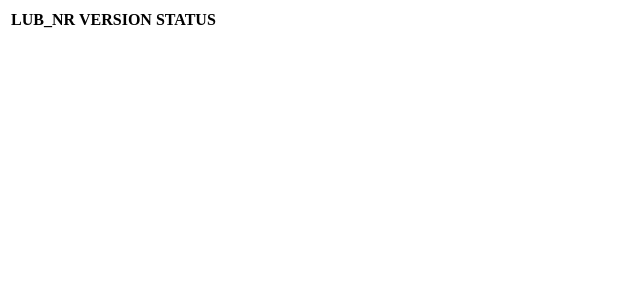
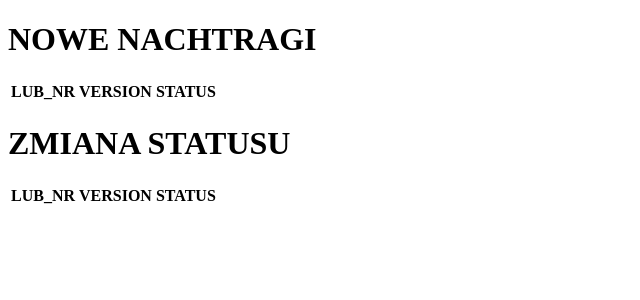
Before and after one commit to jatomczak/aplikacja, a Django app: a page that uses aplikacja_MAN/okbv/templates/compare_data.html in a window 1280 px wide. Shown: the top 300 px of the page, without its empty margins (0-640 px from the left). Run offline with Django 3.2, Linux system fonts and the light colour scheme; a user stored in the database is signed in; tables that the repository leaves empty hold one stand-in row (values such as "Sample post"); lists and menus that the app fills with data are empty.

```diff
--- a/aplikacja_MAN/okbv/models.py
+++ b/aplikacja_MAN/okbv/models.py
@@ -41,6 +41,7 @@ class OkbvFile(models.Model):
     owner = models.ForeignKey(User, on_delete=models.CASCADE)
     name = models.CharField(max_length=50)
     file = models.FileField(upload_to=file_path, validators=[FileExtensionValidator_PL(allowed_extensions=['csv'])])
+    is_file_processing = models.BooleanField(default=False)
 
     class Meta:
         unique_together = ('owner', 'name')
--- a/aplikacja_MAN/okbv/templates/compare_data.html
+++ b/aplikacja_MAN/okbv/templates/compare_data.html
@@ -6,6 +6,7 @@
 </head>
 <body>
 
+<h1>NOWE NACHTRAGI</h1>
 <table>
     <th>LUB_NR</th>
     <th>VERSION</th>
@@ -16,9 +17,27 @@
         <td>{{ nachtrag.version }}</td>
         <td>{{ nachtrag.type }}</td>
         <td>{{ nachtrag.status }}</td>
+        <td>{{ nachtrag.status_date }}</td>
     </tr>
 {% endfor %}
 </table>
 
+<h1>ZMIANA STATUSU</h1>
+<table>
+    <th>LUB_NR</th>
+    <th>VERSION</th>
+    <th>STATUS</th>
+{% for nachtrag in change_status %}
+    <tr>
+        <td>{{ nachtrag.bus.lub_nr }}</td>
+        <td>{{ nachtrag.version }}</td>
+        <td>{{ nachtrag.type }}</td>
+        <td>{{ nachtrag.status }}</td>
+        <td>{{ nachtrag.status_date }}</td>
+    </tr>
+{% endfor %}
+</table>
+
+
 </body>
 </html>
--- a/aplikacja_MAN/okbv/templates/files_list.html
+++ b/aplikacja_MAN/okbv/templates/files_list.html
@@ -7,7 +7,11 @@
     {% for file in files_list %}
         <tr>
             <td>{{file.name}}</td>
+            {%if file.is_file_processing %}
             <td><a href="{%url 'okbv:read_file' file_name=file.name %}">read</a> </td>
+            {%else%}
+            <td><a href="{%url 'okbv:file_proccesing' file_name=file.name %}">START</a> </td>
+            {%endif%}
             <td><a href="{%url 'okbv:delete_file' file_name=file.name %}">delete</a> </td>
         </tr>
     {%endfor%}
--- a/aplikacja_MAN/okbv/urls.py
+++ b/aplikacja_MAN/okbv/urls.py
@@ -5,7 +5,7 @@ from . import views
 app_name = 'okbv'
 
 urlpatterns = [
-    path('', views.home, name='home'),
+    path('', views.files_list),
     path('upload/', views.upload_file, name='upload_file'),
     path('files_list/', views.files_list, name='files_list'),
     path('files_list/<file_name>', views.read_file, name='read_file'),
--- a/aplikacja_MAN/okbv/views.py
+++ b/aplikacja_MAN/okbv/views.py
@@ -52,6 +52,8 @@ def start_file_processing(request, file_name):
     file_object = OkbvFile.objects.get(owner=request.user, name=file_name)
     file_object.download_data_from_db()
     file_object.create_nachtrag_from_file()
+    file_object.is_file_processing = True
+    file_object.save()
     return redirect('okbv:files_list')
 
 
@@ -78,11 +80,20 @@ def compare_data(request, file_name):
     file_object = OkbvFile.objects.get(owner=request.user, name=file_name)
     bus_list = Bus.objects.filter(from_file=file_object)
     new_nachtrags = []
+    change_status = []
     for bus in bus_list:
         bus.nachtrag = NachtragFromDb.objects.filter(bus=bus)
         for nachtrag in bus.nachtrag:
-            if not NachtragFromFile.objects.filter(bus=bus, version=nachtrag.version).exists():
+            if not NachtragFromFile.objects.filter(bus=bus,
+                                                   version=nachtrag.version,
+                                                   type=nachtrag.type).exists():
                 new_nachtrags.append(nachtrag)
+            elif not NachtragFromFile.objects.filter(bus=bus,
+                                                     version=nachtrag.version,
+                                                     type=nachtrag.type,
+                                                     status=nachtrag.status).exists():
+                change_status.append(nachtrag)
     return render(request, 'compare_data.html', {
         'new_nachtrags': new_nachtrags,
+        'change_status': change_status,
     })
```
Also changed, not shown: aplikacja_MAN/okbv/templates/read_file.html (+12 -2 lines), aplikacja_MAN/okbv/migrations/0004_okbvfile_is_file_processing.py (added), aplikacja_MAN/schedule/migrations/0023_auto_20190814_1408.py (added).
